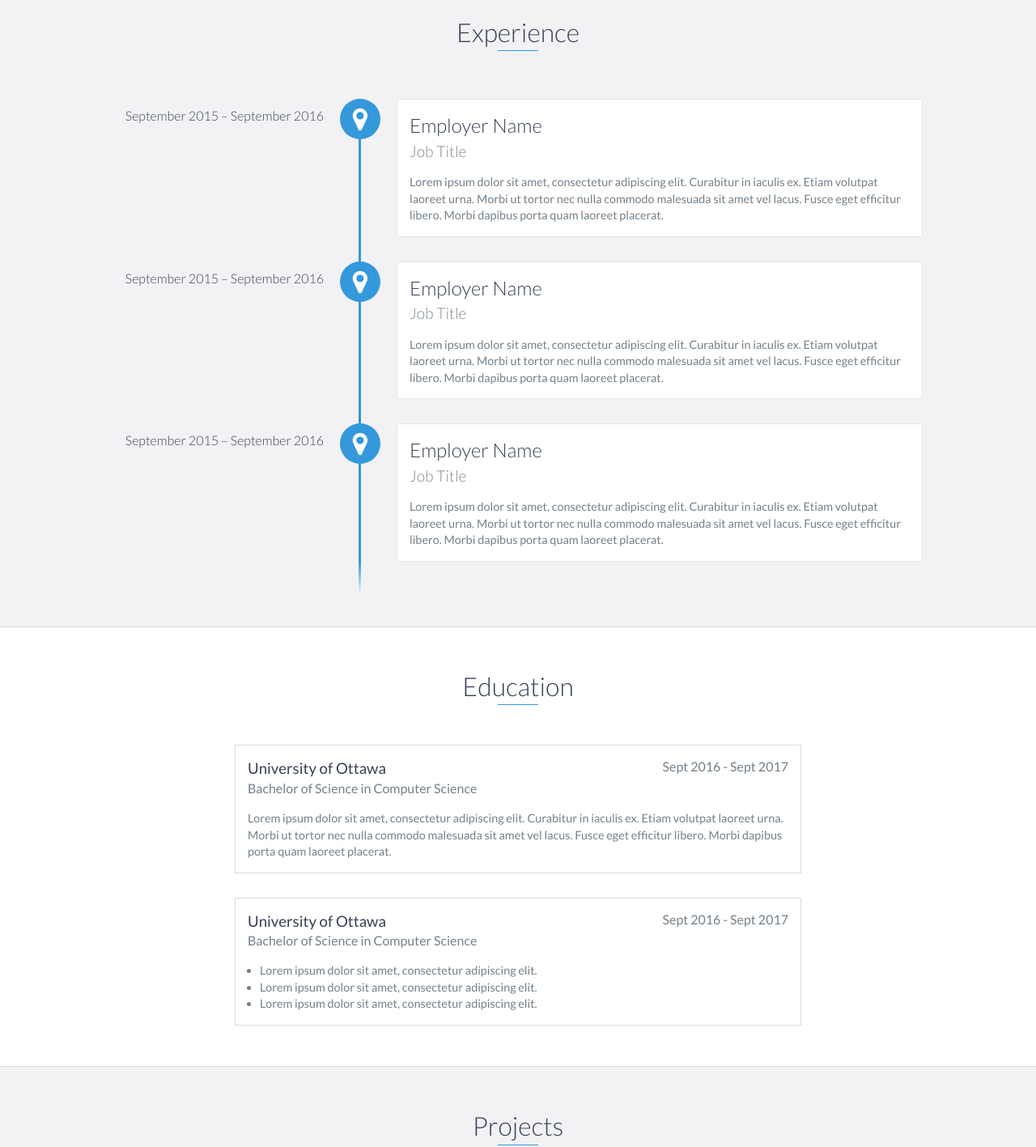
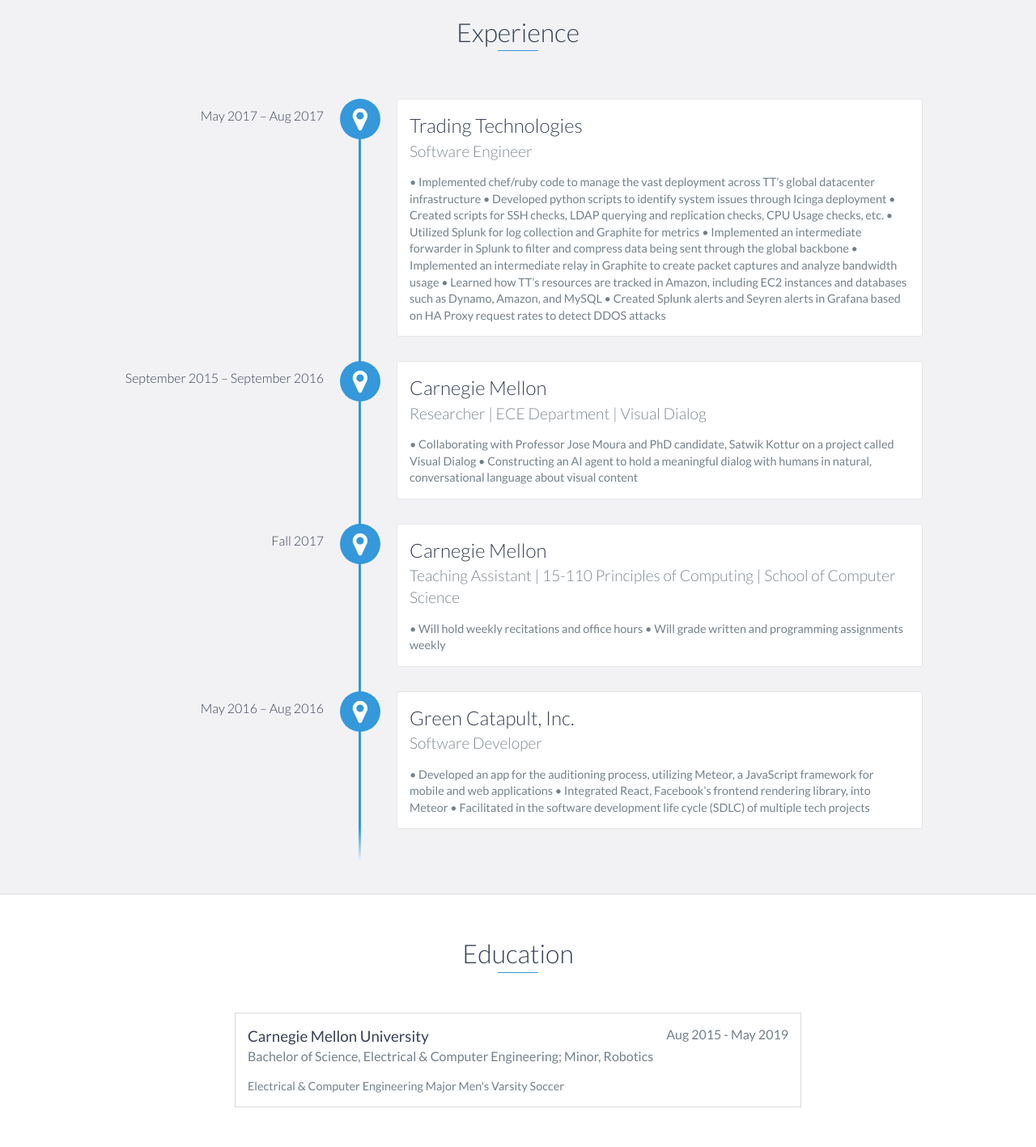
Before and after one commit to sfazelsa/sfazelsa.github.io, a website: page index.html in a window 1280 px wide. Shown: the part 1060-2477 px from the top of the page at 81% size. Drawn offline with nearby package versions, Linux system fonts and the light colour scheme.

Commit message:
Update index.html

```diff
--- a/index.html
+++ b/index.html
@@ -86,28 +86,46 @@
     <div id="experience" class="background-alt">
         <h2 class="heading">Experience</h2>
         <div id="experience-timeline">
-            <div data-date="September 2015 – September 2016">
-                <h3>Employer Name</h3>
-                <h4>Job Title</h4>
+            <div data-date="May 2017 – Aug 2017">
+                <h3>Trading Technologies</h3>
+                <h4>Software Engineer</h4>
                 <p>
-                    Lorem ipsum dolor sit amet, consectetur adipiscing elit. Curabitur in iaculis ex. Etiam volutpat laoreet urna. Morbi ut tortor nec nulla commodo malesuada sit amet vel lacus. Fusce eget efficitur libero. Morbi dapibus porta quam laoreet placerat.
+• Implemented chef/ruby code to manage the vast deployment across TT’s global datacenter infrastructure
+• Developed python scripts to identify system issues through Icinga deployment
+• Created scripts for SSH checks, LDAP querying and replication checks, CPU Usage checks, etc.
+• Utilized Splunk for log collection and Graphite for metrics
+• Implemented an intermediate forwarder in Splunk to filter and compress data being sent through the global backbone
+• Implemented an intermediate relay in Graphite to create packet captures and analyze bandwidth usage
+• Learned how TT’s resources are tracked in Amazon, including EC2 instances and databases such as Dynamo, Amazon, and MySQL
+• Created Splunk alerts and Seyren alerts in Grafana based on HA Proxy request rates to detect DDOS attacks
                 </p>
             </div>
 
             <div data-date="September 2015 – September 2016">
-                <h3>Employer Name</h3>
-                <h4>Job Title</h4>
+                <h3>Carnegie Mellon</h3>
+                <h4>Researcher | ECE Department | Visual Dialog</h4>
                 <p>
-                    Lorem ipsum dolor sit amet, consectetur adipiscing elit. Curabitur in iaculis ex. Etiam volutpat laoreet urna. Morbi ut tortor nec nulla commodo malesuada sit amet vel lacus. Fusce eget efficitur libero. Morbi dapibus porta quam laoreet placerat.
-                </p>
+• Collaborating with Professor Jose Moura and PhD candidate, Satwik Kottur on a project called Visual Dialog
+• Constructing an AI agent to hold a meaningful dialog with humans in natural, conversational language about visual content
+		</p>
             </div>
 
-            <div data-date="September 2015 – September 2016">
-                <h3>Employer Name</h3>
-                <h4>Job Title</h4>
+            <div data-date="Fall 2017">
+                <h3>Carnegie Mellon</h3>
+                <h4>Teaching Assistant | 15-110 Principles of Computing | School of Computer Science</h4>
                 <p>
-                    Lorem ipsum dolor sit amet, consectetur adipiscing elit. Curabitur in iaculis ex. Etiam volutpat laoreet urna. Morbi ut tortor nec nulla commodo malesuada sit amet vel lacus. Fusce eget efficitur libero. Morbi dapibus porta quam laoreet placerat.
-                </p>
+• Will hold weekly recitations and office hours
+• Will grade written and programming assignments weekly
+		</p>
+            </div>
+	    <div data-date="May 2016 – Aug 2016">
+                <h3>Green Catapult, Inc.</h3>
+                <h4>Software Developer</h4>
+                <p>
+• Developed an app for the auditioning process, utilizing Meteor, a JavaScript framework for mobile and web applications
+• Integrated React, Facebook’s frontend rendering library, into Meteor
+• Facilitated in the software development life cycle (SDLC) of multiple tech projects
+		</p>
             </div>
         </div>
     </div>
@@ -116,32 +134,19 @@
     <div id="education">
         <h2 class="heading">Education</h2>
         <div class="education-block">
-            <h3>University of Ottawa</h3>
-            <span class="education-date">Sept 2016 - Sept 2017</span>
-            <h4>Bachelor of Science in Computer Science</h4>
+            <h3>Carnegie Mellon University</h3>
+            <span class="education-date">Aug 2015 - May 2019</span>
+            <h4>Bachelor of Science, Electrical & Computer Engineering;
+		Minor, Robotics
+	    </h4>
             <p>
-                Lorem ipsum dolor sit amet, consectetur adipiscing elit. Curabitur in iaculis ex. Etiam volutpat laoreet urna. Morbi ut tortor nec nulla commodo malesuada sit amet vel lacus. Fusce eget efficitur libero. Morbi dapibus porta quam laoreet placerat.
-            </p>
+		Electrical & Computer Engineering Major
+		Men's Varsity Soccer
+	    </p>
         </div>
         <!-- End .education-block -->
 
-        <div class="education-block">
-            <h3>University of Ottawa</h3>
-            <span class="education-date">Sept 2016 - Sept 2017</span>
-            <h4>Bachelor of Science in Computer Science</h4>
-            <ul>
-                <li>
-                    Lorem ipsum dolor sit amet, consectetur adipiscing elit.
-                </li>
-                <li>
-                    Lorem ipsum dolor sit amet, consectetur adipiscing elit.
-                </li>
-                <li>
-                    Lorem ipsum dolor sit amet, consectetur adipiscing elit.
-                </li>
-            </ul>
-        </div>
-        <!-- End .education-block -->
+
     </div>
     <!-- End #education -->
 
@@ -155,11 +160,13 @@
                     </div>
                     <!-- End .project-image -->
                     <div class="project-info">
-                        <h3>Project Name Here</h3>
+                        <h3>Kinect Game</h3>
                         <p>
-                            Lorem ipsum dolor sit amet, consectetur adipiscing elit. Curabitur in iaculis ex. Etiam volutpat laoreet urna. Morbi ut tortor nec nulla commodo malesuada sit amet vel lacus. Fusce eget efficitur libero. Morbi dapibus porta quam laoreet placerat.
-                        </p>
-                        <a href="#">View Project</a>
+• Developed an aviation game in python using Microsoft Kinect 2 SDK
+• Utilized the PyKinect module to integrate the game with the body tracking features of the Kinect
+• The objective of the game is to fly through the rings by moving hand positions
+			</p>
+                        <a href="https://www.youtube.com/watch?v=GrgJSFtwYGw">View Project</a>
                     </div>
                     <!-- End .project-info -->
                 </div>
@@ -171,10 +178,10 @@
                     </div>
                     <!-- End .project-image -->
                     <div class="project-info">
-                        <h3>Project Name Here</h3>
+                        <h3>FPGA Serial Communication Protocol</h3>
                         <p>
-                            Lorem ipsum dolor sit amet, consectetur adipiscing elit. Curabitur in iaculis ex. Etiam volutpat laoreet urna. Morbi ut tortor nec nulla commodo malesuada sit amet vel lacus. Fusce eget efficitur libero. Morbi dapibus porta quam laoreet placerat.
-                        </p>
+• Programmed a serial communication protocol using System Verilog on an FPGA board to decode a string transmitted through a serial cable
+			</p>
                         <a href="#">View Project</a>
                     </div>
                     <!-- End .project-info -->
```
